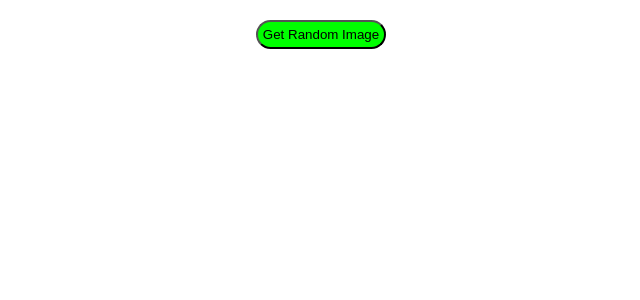
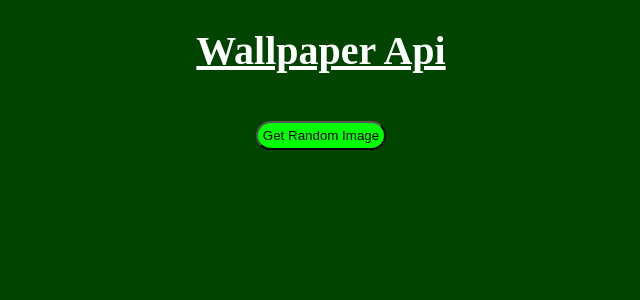
Before and after one commit to arassaria/wallpaper-api, a React (Create React App) app: page / in a window 1280 px wide. Shown: the top 300 px of the page, without its empty margins (319-959 px from the left). Built offline with nearby package versions, Linux system fonts and the light colour scheme.

Commit message:
Add heading with styling

```diff
--- a/src/App.css
+++ b/src/App.css
@@ -13,3 +13,9 @@ main {
   background: #0f0;
   padding: 5px;
 }
+
+.heading {
+  color: white;
+  text-decoration: underline;
+  font-size: 2.5rem;
+}
--- a/src/App.js
+++ b/src/App.js
@@ -14,6 +14,7 @@ function App() {
 
   return (
     <main>
+      <h1 className="heading">Wallpaper Api</h1>
       <button className="button" onClick={() => handleClick()}>
         Get Random Image
       </button>
--- a/src/components/imagepreview.css
+++ b/src/components/imagepreview.css
@@ -7,6 +7,7 @@
   border-bottom-left-radius: 50px;
   border-bottom-right-radius: 50px;
   position: relative;
+  background: limegreen;
 }
 
 .imageThumb {
--- a/src/global.css
+++ b/src/global.css
@@ -7,4 +7,5 @@
 body {
   margin: 0;
   font-size: 16px;
+  background: #004400;
 }
```
